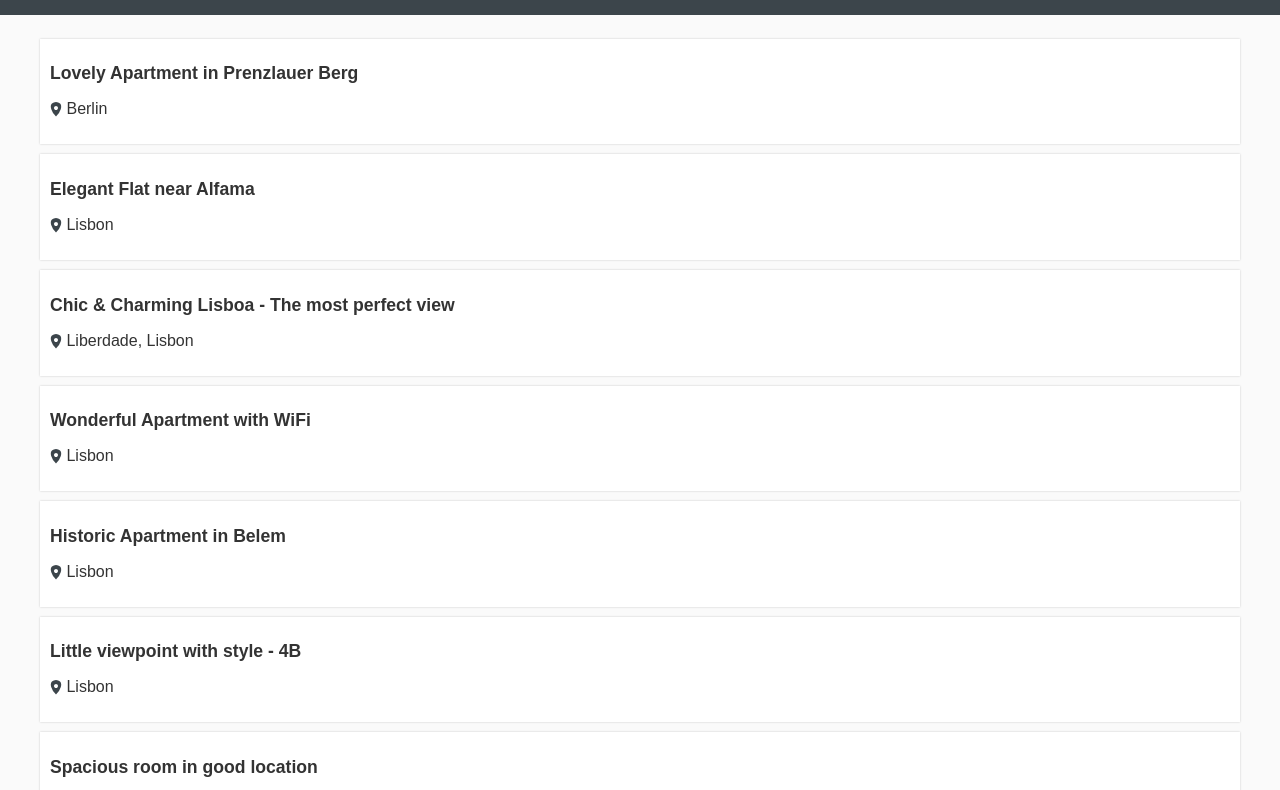
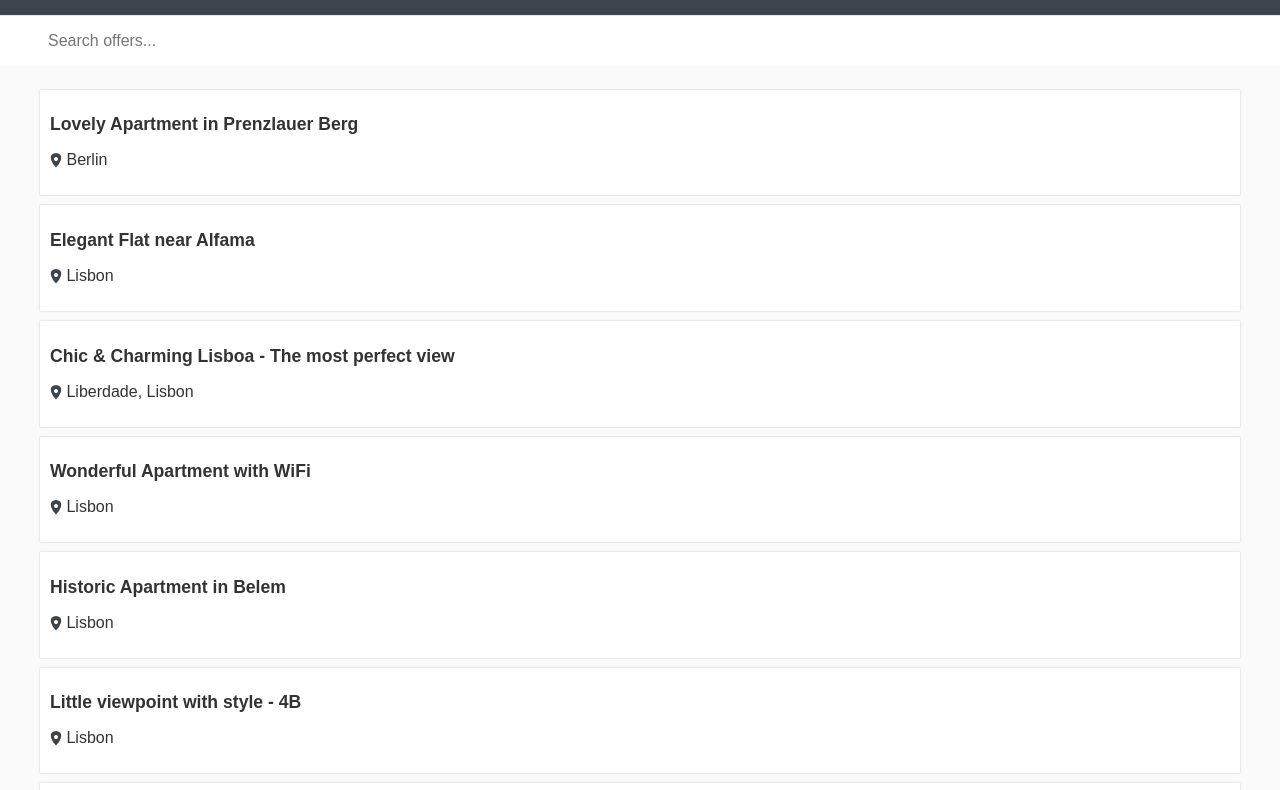
Before and after one commit to athimannil/mini-app, a React app: page / in a window 1280 px wide. Shown: the part 81-871 px from the top of the page. Built offline with nearby package versions, Linux system fonts and the light colour scheme.

Commit message:
Filter component with style

```diff
--- a/src/js/app.js
+++ b/src/js/app.js
@@ -4,6 +4,7 @@ import React from 'react';
 import { render } from 'react-dom';
 
 import { Header } from './components/Header';
+import { Filter } from './components/Filter';
 import { Offers } from './components/Offers';
 import { Footer } from './components/Footer';
 
@@ -14,6 +15,7 @@ class App extends React.Component {
 		return(
 			<div className="app-wrap">
 				<Header/>
+				<Filter/>
 				<Offers
 					data={data}
 				/>
--- /dev/null
+++ b/src/js/components/Filter.js
@@ -0,0 +1,19 @@
+import React from 'react';
+
+export class Filter extends React.Component {
+	render () {
+		return (
+			<nav className="filter">
+				<div className="container">
+					<form>
+						<input
+							type="search"
+							className="filter-input"
+							placeholder="Search offers..."
+						/>
+					</form>
+				</div>
+			</nav>
+		);
+	}
+}
--- /dev/null
+++ b/src/scss/_filter.scss
@@ -0,0 +1,14 @@
+.filter{
+	background-color: $white;
+	border-top: 1px solid #e7e7e7;
+
+	&-input{
+		width: 100%;
+		padding: 1rem 0.5rem;
+		border: none;
+		font-size: 1rem;
+		&:focus{
+			outline: none;
+		}
+	}
+}
--- a/src/scss/main.scss
+++ b/src/scss/main.scss
@@ -1,3 +1,4 @@
 @import "variables";
 @import "structure";
+@import "filter";
 @import "offers";
```
